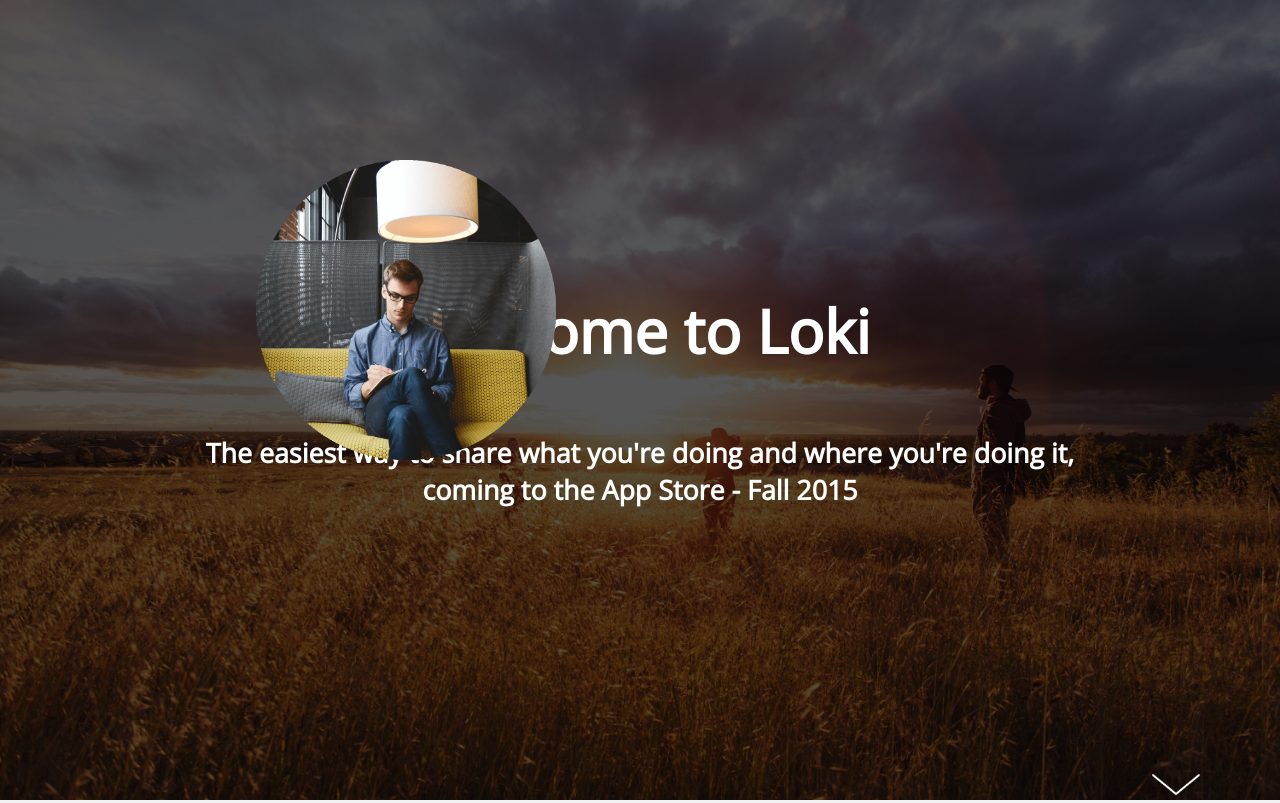
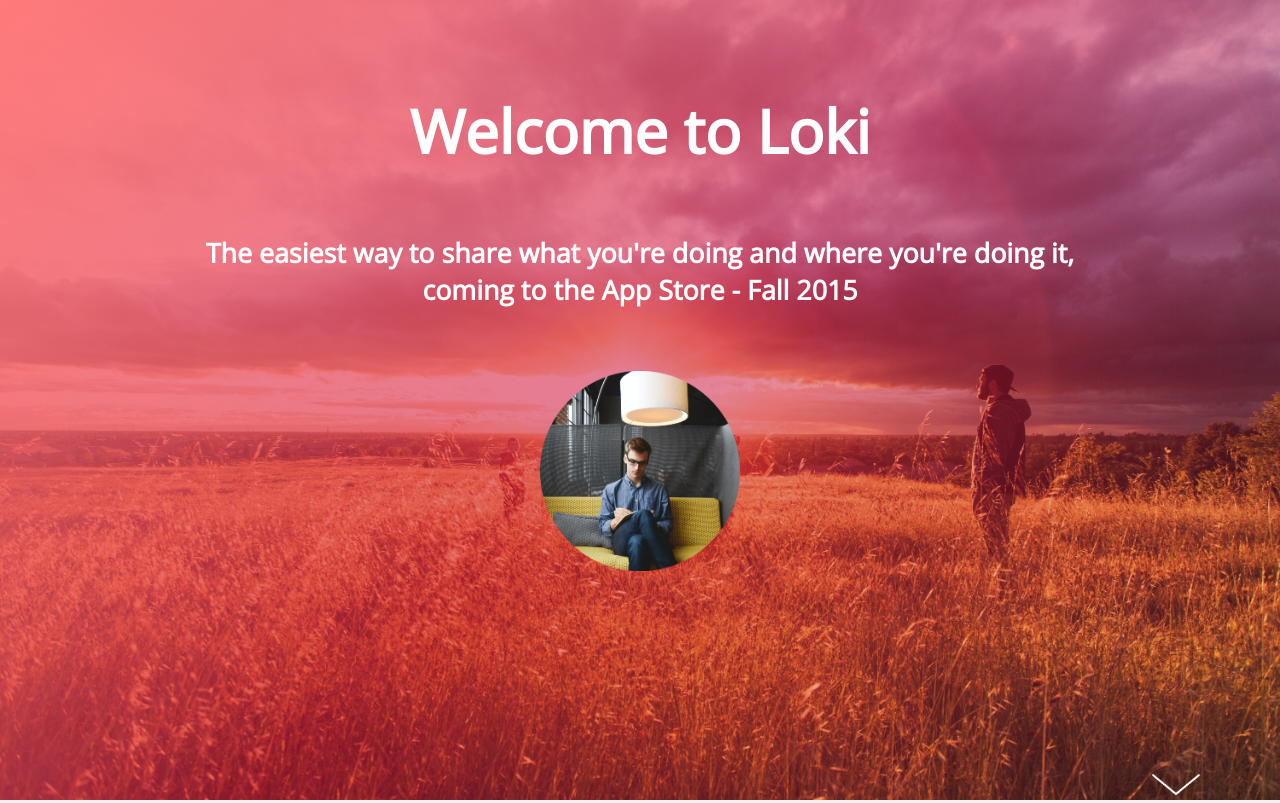
Before and after one commit to Jaroca124/loki, a plain HTML site: page index.html in a window 1280 px wide. Shown: the top 803 px of the page. Drawn offline with nearby package versions, Linux system fonts and the light colour scheme; some packages are replaced by stand-ins of ours; a script that the page names is missing.

Commit message:
adding banner edits

```diff
--- a/Zach Files/style.css
+++ b/Zach Files/style.css
@@ -36,6 +36,14 @@ section {
 
 #overlay1 {
 	background-color: rgba(0, 0, 0, .65);
+    background: rgba(255,122,122,1);
+    background: -moz-linear-gradient(-45deg, rgba(255,122,122,1) 0%, rgba(209,15,60,0.65) 50%, rgba(255,122,122,0.3) 100%);
+    background: -webkit-gradient(left top, right bottom, color-stop(0%, rgba(255,122,122,1)), color-stop(50%, rgba(209,15,60,0.65)), color-stop(100%, rgba(255,122,122,0.3)));
+    background: -webkit-linear-gradient(-45deg, rgba(255,122,122,1) 0%, rgba(209,15,60,0.65) 50%, rgba(255,122,122,0.3) 100%);
+    background: -o-linear-gradient(-45deg, rgba(255,122,122,1) 0%, rgba(209,15,60,0.65) 50%, rgba(255,122,122,0.3) 100%);
+    background: -ms-linear-gradient(-45deg, rgba(255,122,122,1) 0%, rgba(209,15,60,0.65) 50%, rgba(255,122,122,0.3) 100%);
+    background: linear-gradient(135deg, rgba(255,122,122,1) 0%, rgba(209,15,60,0.65) 50%, rgba(255,122,122,0.3) 100%);
+    filter: progid:DXImageTransform.Microsoft.gradient( startColorstr='#ff7a7a', endColorstr='#ff7a7a', GradientType=1 );
 	position: absolute;
 	height: 100%;
 	width: 100%;
--- a/backup.css
+++ b/backup.css
@@ -35,7 +35,14 @@ section {
 }
 
 #overlay1 {
-	background-color: rgba(0, 0, 0, .65);
+	background: rgba(255,122,122,1);
+    background: -moz-linear-gradient(-45deg, rgba(255,122,122,1) 0%, rgba(209,15,60,0.65) 50%, rgba(255,122,122,0.3) 100%);
+    background: -webkit-gradient(left top, right bottom, color-stop(0%, rgba(255,122,122,1)), color-stop(50%, rgba(209,15,60,0.65)), color-stop(100%, rgba(255,122,122,0.3)));
+    background: -webkit-linear-gradient(-45deg, rgba(255,122,122,1) 0%, rgba(209,15,60,0.65) 50%, rgba(255,122,122,0.3) 100%);
+    background: -o-linear-gradient(-45deg, rgba(255,122,122,1) 0%, rgba(209,15,60,0.65) 50%, rgba(255,122,122,0.3) 100%);
+    background: -ms-linear-gradient(-45deg, rgba(255,122,122,1) 0%, rgba(209,15,60,0.65) 50%, rgba(255,122,122,0.3) 100%);
+    background: linear-gradient(135deg, rgba(255,122,122,1) 0%, rgba(209,15,60,0.65) 50%, rgba(255,122,122,0.3) 100%);
+    filter: progid:DXImageTransform.Microsoft.gradient( startColorstr='#ff7a7a', endColorstr='#ff7a7a', GradientType=1 );
 	position: absolute;
 	height: 100%;
 	width: 100%;
@@ -853,8 +860,8 @@ input[type="text"]:focus {
     background-repeat: no-repeat;
     display: block;
     z-index: 5;
-    height: 300px;
-    width: 300px;
+    height: 200px;
+    width: 200px;
     top: 20%;/*150px;*/
     left: 20%;/*200px;*/
     position: absolute;
--- a/index.html
+++ b/index.html
@@ -22,11 +22,13 @@
         <!-- Banner -->
             <section id="banner">
                 <div id='dyn_bg'></div>
-                <div id='pin_view'></div>
                 <div id='overlay1'>
                     <div id='banner_text'>
                         <h1>Welcome to Loki</h1>
                         <h6>The easiest way to share what you're doing and where you're doing it,<br>coming to the App Store - Fall 2015</h6>
+                        <div id='pin_position'>
+                            <div id='pin_view'></div>
+                        </div>
                     </div>
                     <div class="goto-next" id='section_one'></div>
                 </div>
@@ -44,7 +46,6 @@
 
             <!-- Three -->
             <section id="three">
-                <!--<img id='pp_image' src='Assets/AW_PP_Reshape.png' alt='Profile Picture'>-->
                 <div id='three_content'>
                     <h1 class='section_title'>Fast, Available, Effective</h1>
                     <p style='font-size: 20px'>On the go or relaxing at home, let the people<br>in your life know what you're up to.</p>
--- a/style.css
+++ b/style.css
@@ -29,7 +29,14 @@ section {
 }
 
 #overlay1 {
-	background-color: rgba(0, 0, 0, .65);
+    background: rgba(255,122,122,1);
+background: -moz-linear-gradient(-45deg, rgba(255,122,122,1) 0%, rgba(209,15,60,0.53) 50%, rgba(255,122,122,0.05) 100%);
+background: -webkit-gradient(left top, right bottom, color-stop(0%, rgba(255,122,122,1)), color-stop(50%, rgba(209,15,60,0.53)), color-stop(100%, rgba(255,122,122,0.05)));
+background: -webkit-linear-gradient(-45deg, rgba(255,122,122,1) 0%, rgba(209,15,60,0.53) 50%, rgba(255,122,122,0.05) 100%);
+background: -o-linear-gradient(-45deg, rgba(255,122,122,1) 0%, rgba(209,15,60,0.53) 50%, rgba(255,122,122,0.05) 100%);
+background: -ms-linear-gradient(-45deg, rgba(255,122,122,1) 0%, rgba(209,15,60,0.53) 50%, rgba(255,122,122,0.05) 100%);
+background: linear-gradient(135deg, rgba(255,122,122,1) 0%, rgba(209,15,60,0.53) 50%, rgba(255,122,122,0.05) 100%);
+filter: progid:DXImageTransform.Microsoft.gradient( startColorstr='#ff7a7a', endColorstr='#ff7a7a', GradientType=1 );
 	position: absolute;
 	height: 100%;
 	width: 100%;
@@ -74,7 +81,7 @@ input[type="text"]:focus {
 }
 
 #banner_text {
-	top: 30%; /*30%*/
+	top: 5%; /*30%*/
 	text-align: center;
 	display: block;
 	height: 100px;
@@ -589,7 +596,7 @@ input[type="text"]:focus {
 }
 
 #iphone2 {
-    margin-top: -10%;
+    margin-top: -12%;
 	height: 80%;
 	float: right;
     position: relative;
@@ -846,12 +853,10 @@ input[type="text"]:focus {
     background-size: cover;
     background-repeat: no-repeat;
     display: block;
-    z-index: 5;
-    height: 300px;
-    width: 300px;
-    top: 20%;/*150px;*/
-    left: 20%;/*200px;*/
-    position: absolute;
+    z-index: 10;
+    height: 200px;
+    width: 200px;
+    position: relative;
 }
 
 
@@ -1559,3 +1564,12 @@ input[type="text"]:focus {
 
 
 }
+
+#pin_position {
+    height: 200px;
+    width: 200px;
+    position: relative;
+    display: block;
+    z-index: 5;
+    margin: 0 auto;
+}
```
